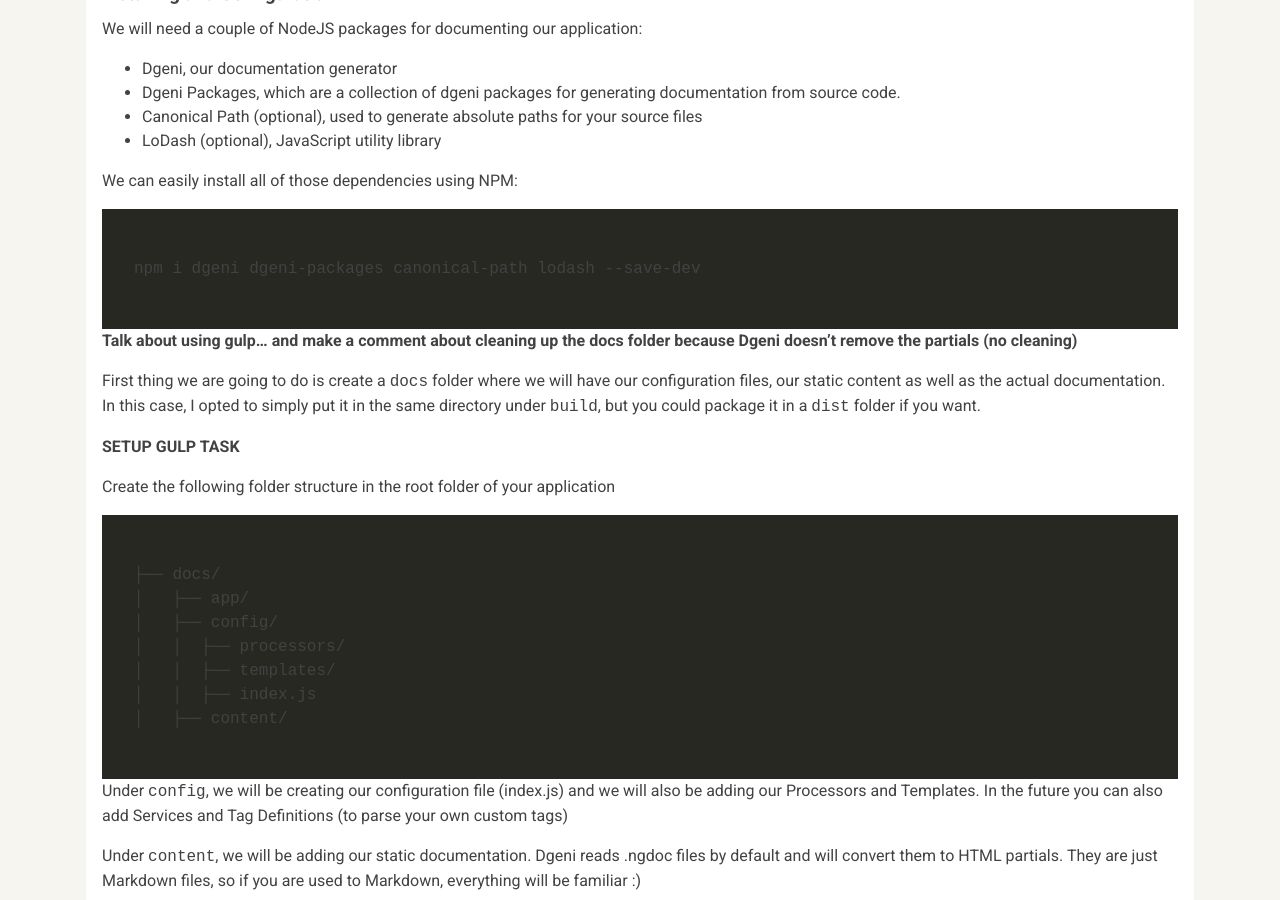
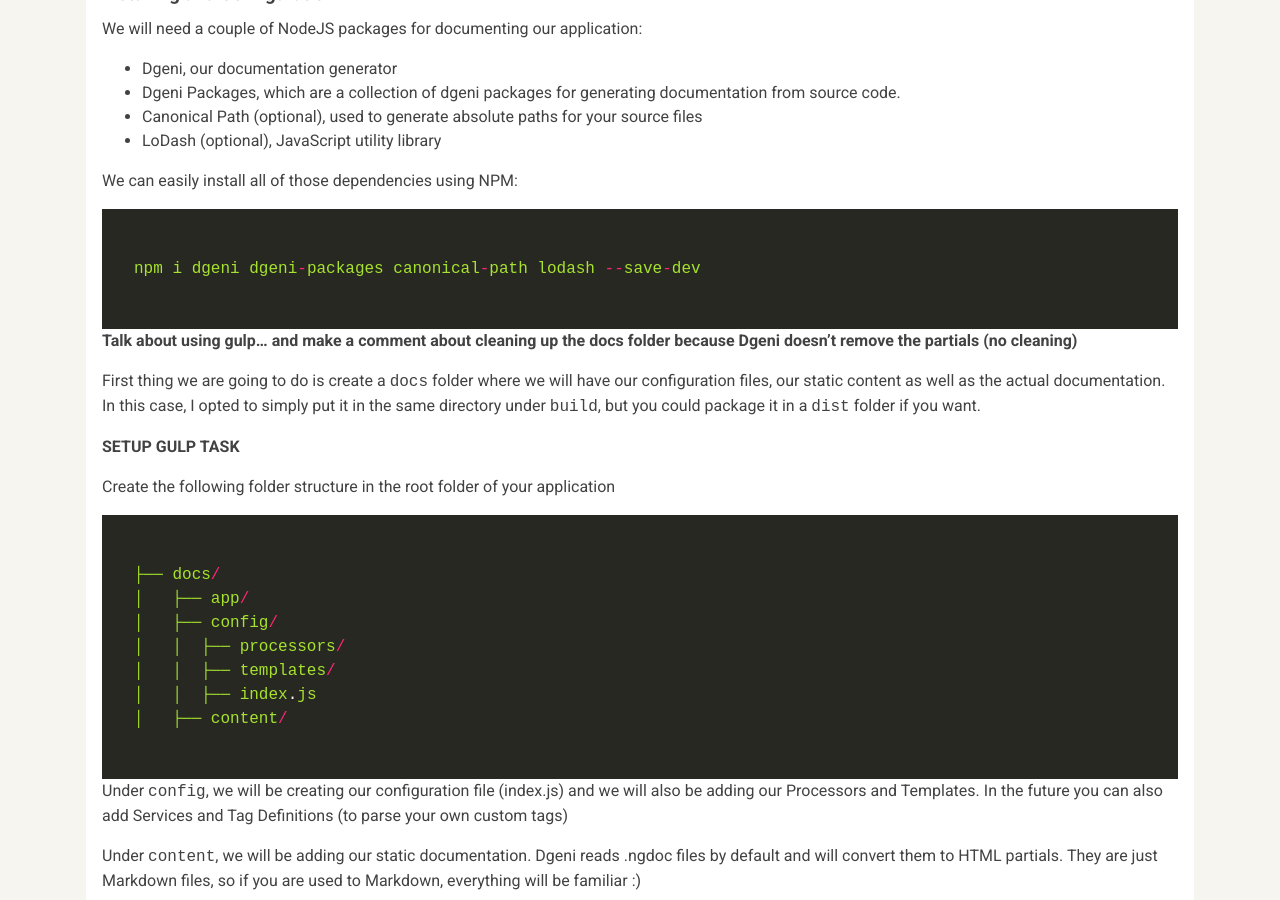
Before and after one commit to earth4x/sebastienpelletier, a Jekyll site: the page built from _posts/2016-09-20-document-angular-dgeni.markdown, in a window 1280 px wide and 900 px high, scrolled down 1460 px. Built offline with Jekyll 4.4.1, drawn with Linux system fonts in a browser that asks for light colours; comment, search, counter and statistics services are not loaded.

Commit message:
switch to JS

`````diff
--- a/_posts/2016-09-20-document-angular-dgeni.markdown
+++ b/_posts/2016-09-20-document-angular-dgeni.markdown
@@ -61,7 +61,7 @@ We will need a couple of NodeJS packages for documenting our application:
 - LoDash (optional), JavaScript utility library
 
 We can easily install all of those dependencies using NPM:
-````
+````javascript
 npm i dgeni dgeni-packages canonical-path lodash --save-dev
 ````
 
@@ -72,7 +72,7 @@ First thing we are going to do is create a `docs` folder where we will have our
 **SETUP GULP TASK**
 
 Create the following folder structure in the root folder of your application
-````
+````javascript
 ├── docs/
 │   ├── app/
 │   ├── config/
`````
